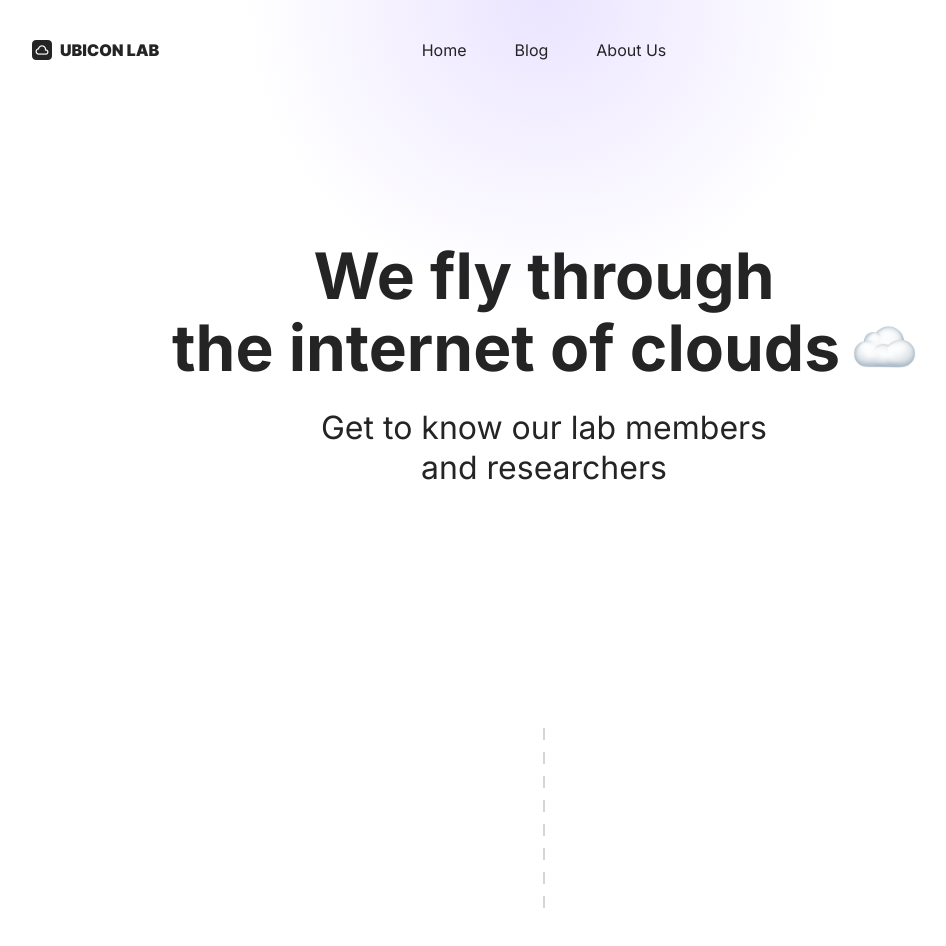
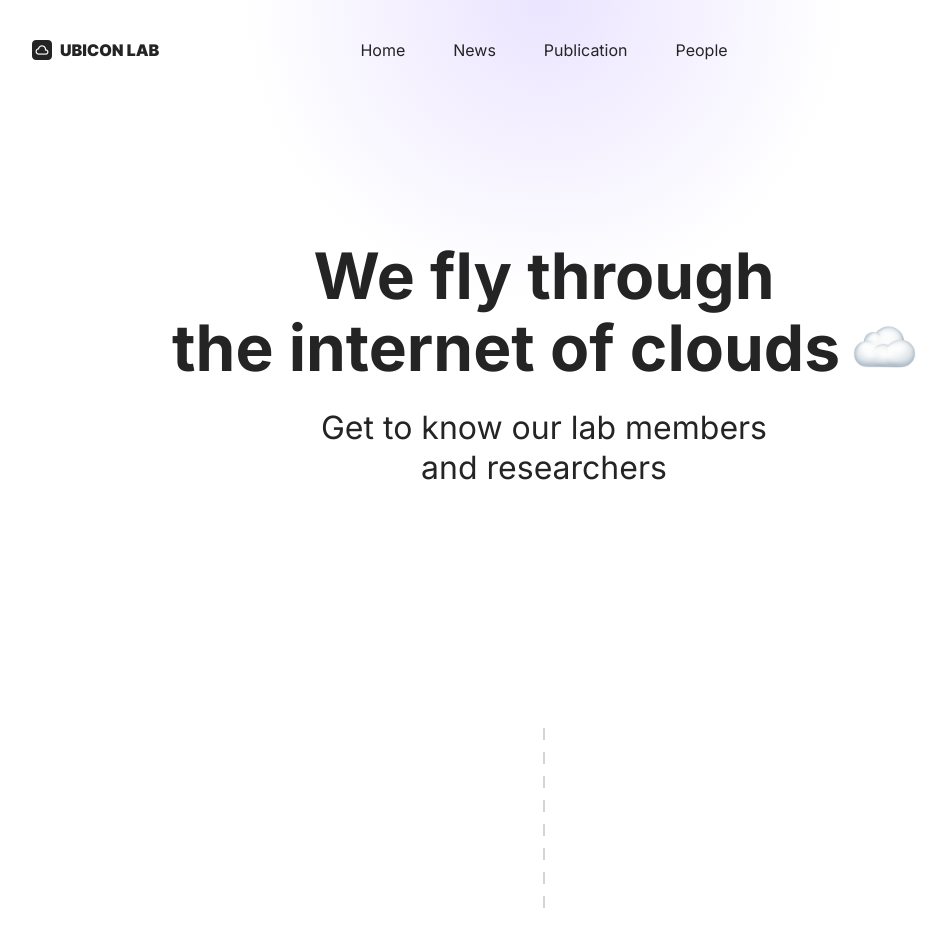
Before and after one commit to rayyanekaputra/ubicon-unhas, a Next.js app: page /about in a window 1280 px wide. Shown: the top 946 px of the page, without its empty margins (96-1042 px from the left). Built offline with nearby package versions, Linux system fonts and the light colour scheme.

Commit message:
chore: ganti teksnya ji

```diff
--- a/src/components/navigation/navbar/navbar.js
+++ b/src/components/navigation/navbar/navbar.js
@@ -60,10 +60,13 @@ return (
             </Link>
             {/* TODO: buatkan pagenya dan router di App.js */}
             <Link href="/blog">
-                <p>Blog</p>
+                <p>News</p>
+            </Link>
+            <Link href="/publication">
+                <p>Publication</p>
             </Link>
             <Link href="/about">
-                <p>About Us</p>
+                <p>People</p>
             </Link>
         </div>
         <div className='navbar-logo'>
```
